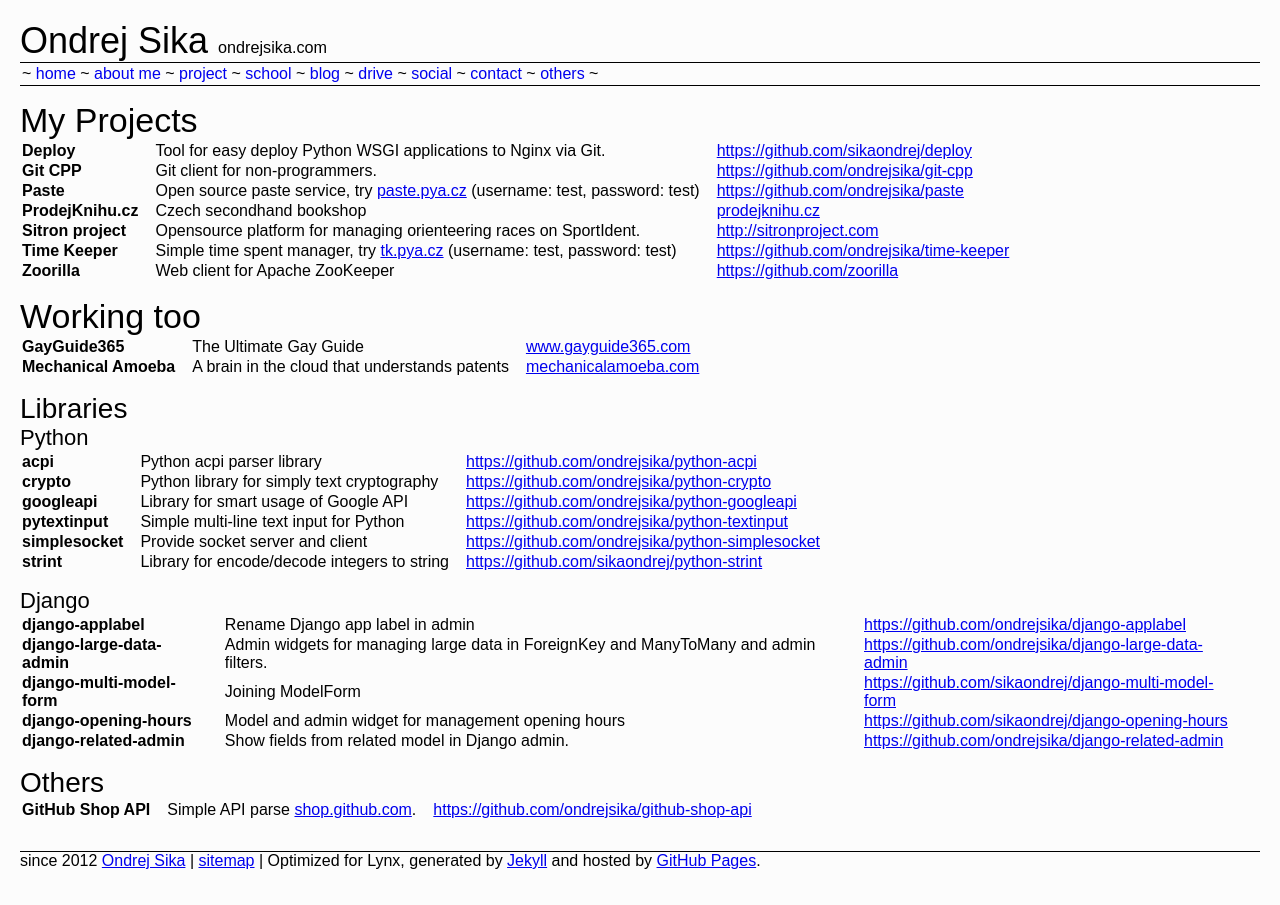
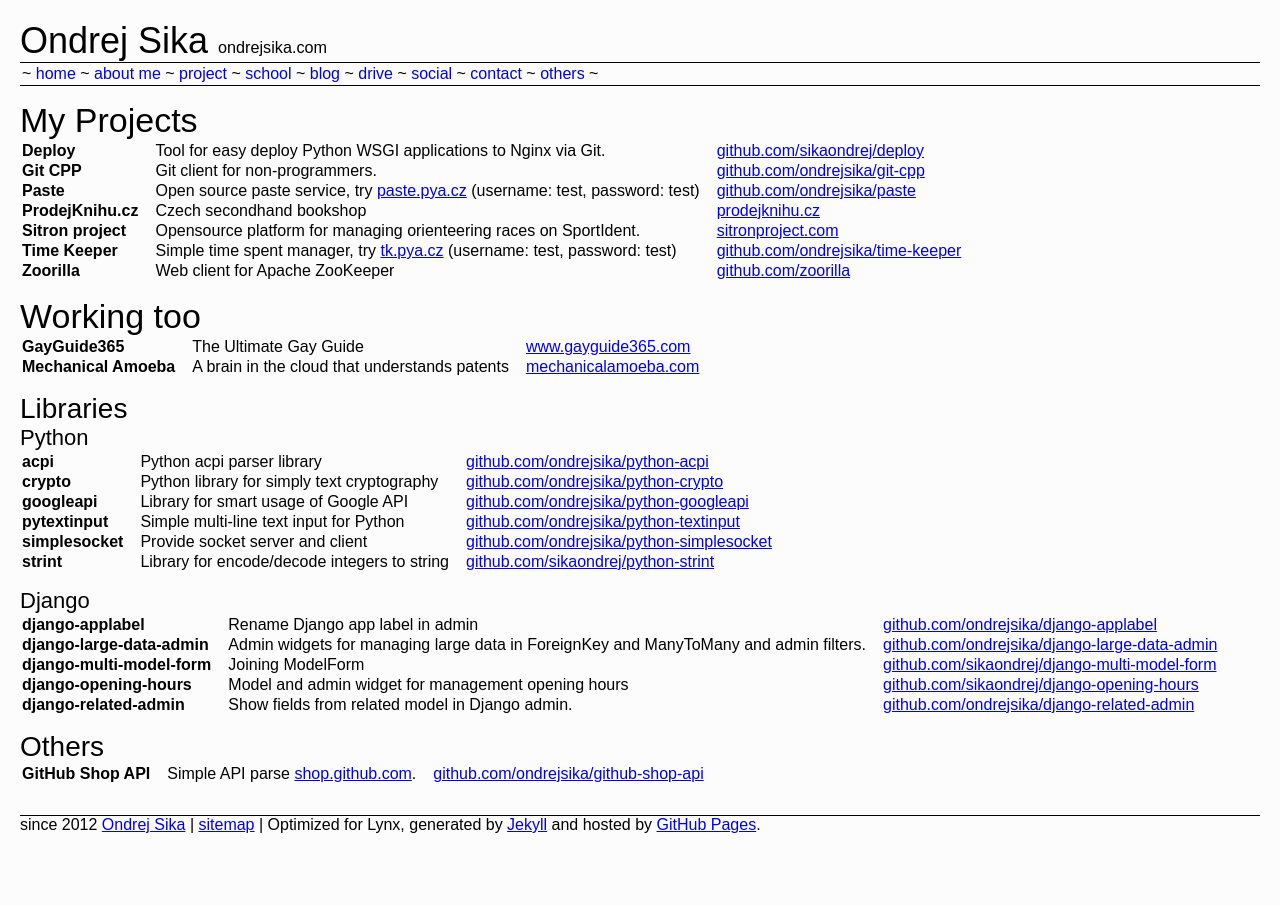
Before and after one commit to ondrejsika/ondrejsika.com, a Jekyll site: the page built from projects.html, in a window 1280 px wide. Built offline with Jekyll 4.4.1, drawn with Linux system fonts in a browser that asks for light colours; Markdown is read by kramdown in place of the engine named in the settings; comment, search, counter and statistics services are not loaded; some of the changed lines change nothing that is shown.

Commit message:
strip http://

```diff
--- a/projects.html
+++ b/projects.html
@@ -8,17 +8,17 @@
     <tr>
         <td><b>Deploy</b></td>
         <td>Tool for easy deploy Python WSGI applications to Nginx via Git.</td>
-        <td><a href="https://github.com/sikaondrej/deploy" target="_blank">https://github.com/sikaondrej/deploy</a></td>
+        <td><a href="https://github.com/sikaondrej/deploy" target="_blank">github.com/sikaondrej/deploy</a></td>
     </tr>
     <tr>
         <td><b>Git CPP</b></td>
         <td>Git client for non-programmers.</td>
-        <td><a href="https://github.com/ondrejsika/git-cpp" target="_blank">https://github.com/ondrejsika/git-cpp</a></td>
+        <td><a href="https://github.com/ondrejsika/git-cpp" target="_blank">github.com/ondrejsika/git-cpp</a></td>
     </tr>
     <tr>
         <td><b>Paste</b></td>
         <td>Open source paste service, try <a href="http://paste.pya.cz">paste.pya.cz</a> (username: test, password: test)</td>
-        <td><a href="https://github.com/ondrejsika/paste" target="_blank">https://github.com/ondrejsika/paste</a></td>
+        <td><a href="https://github.com/ondrejsika/paste" target="_blank">github.com/ondrejsika/paste</a></td>
     </tr>
     <tr>
         <td><b>ProdejKnihu.cz</b></td>
@@ -28,17 +28,17 @@
     <tr>
         <td><b>Sitron project</b></td>
         <td>Opensource platform for managing orienteering races on SportIdent.</td>
-        <td><a href="http://sitronproject.com" target="_blank">http://sitronproject.com</a></td>
+        <td><a href="http://sitronproject.com" target="_blank">sitronproject.com</a></td>
     </tr>
     <tr>
         <td><b>Time Keeper</b></td>
         <td>Simple time spent manager, try <a href="http://tk.pya.cz">tk.pya.cz</a> (username: test, password: test)</td>
-        <td><a href="https://github.com/ondrejsika/time-keeper" target="_blank">https://github.com/ondrejsika/time-keeper</a></td>
+        <td><a href="https://github.com/ondrejsika/time-keeper" target="_blank">github.com/ondrejsika/time-keeper</a></td>
     </tr>
     <tr>
         <td><b>Zoorilla</b></td>
         <td>Web client for Apache ZooKeeper</td>
-        <td><a href="https://github.com/zoorilla" target="_blank">https://github.com/zoorilla</a></td>
+        <td><a href="https://github.com/zoorilla" target="_blank">github.com/zoorilla</a></td>
     </tr>
 </table>
 
@@ -63,32 +63,32 @@
     <tr>
         <td><b>acpi</b></td>
         <td>Python acpi parser library</td>
-        <td><a href="https://github.com/ondrejsika/python-acpi" target="_blank">https://github.com/ondrejsika/python-acpi</a></td>
+        <td><a href="https://github.com/ondrejsika/python-acpi" target="_blank">github.com/ondrejsika/python-acpi</a></td>
     </tr>
     <tr>
         <td><b>crypto</b></td>
         <td>Python library for simply text cryptography</td>
-        <td><a href="https://github.com/ondrejsika/python-crypto" target="_blank">https://github.com/ondrejsika/python-crypto</a></td>
+        <td><a href="https://github.com/ondrejsika/python-crypto" target="_blank">github.com/ondrejsika/python-crypto</a></td>
     </tr>
     <tr>
         <td><b>googleapi</b></td>
         <td>Library for smart usage of Google API</td>
-        <td><a href="https://github.com/ondrejsika/python-googleapi" target="_blank">https://github.com/ondrejsika/python-googleapi</a></td>
+        <td><a href="https://github.com/ondrejsika/python-googleapi" target="_blank">github.com/ondrejsika/python-googleapi</a></td>
     </tr>
     <tr>
         <td><b>pytextinput</b></td>
         <td>Simple multi-line text input for Python</td>
-        <td><a href="https://github.com/ondrejsika/python-textinput" target="_blank">https://github.com/ondrejsika/python-textinput</a></td>
+        <td><a href="https://github.com/ondrejsika/python-textinput" target="_blank">github.com/ondrejsika/python-textinput</a></td>
     </tr>
     <tr>
         <td><b>simplesocket</b></td>
         <td>Provide socket server and client</td>
-        <td><a href="https://github.com/ondrejsika/python-simplesocket" target="_blank">https://github.com/ondrejsika/python-simplesocket</a></td>
+        <td><a href="https://github.com/ondrejsika/python-simplesocket" target="_blank">github.com/ondrejsika/python-simplesocket</a></td>
     </tr>
     <tr>
         <td><b>strint</b></td>
         <td>Library for encode/decode integers to string</td>
-        <td><a href="https://github.com/sikaondrej/python-strint" target="_blank">https://github.com/sikaondrej/python-strint</a></td>
+        <td><a href="https://github.com/sikaondrej/python-strint" target="_blank">github.com/sikaondrej/python-strint</a></td>
     </tr>
 </table>
 
@@ -97,27 +97,27 @@
     <tr>
         <td><b>django-applabel</b></td>
         <td>Rename Django app label in admin</td>
-        <td><a href="https://github.com/ondrejsika/django-applabel" target="_blank">https://github.com/ondrejsika/django-applabel</a></td>
+        <td><a href="https://github.com/ondrejsika/django-applabel" target="_blank">github.com/ondrejsika/django-applabel</a></td>
     </tr>
     <tr>
         <td><b>django-large-data-admin</b></td>
         <td>Admin widgets for managing large data in ForeignKey and ManyToMany and admin filters.</td>
-        <td><a href="https://github.com/ondrejsika/django-large-data-admin" target="_blank">https://github.com/ondrejsika/django-large-data-admin</a></td>
+        <td><a href="https://github.com/ondrejsika/django-large-data-admin" target="_blank">github.com/ondrejsika/django-large-data-admin</a></td>
     </tr>
     <tr>
         <td><b>django-multi-model-form</b></td>
         <td>Joining ModelForm</td>
-        <td><a href="https://github.com/sikaondrej/django-multi-model-form" target="_blank">https://github.com/sikaondrej/django-multi-model-form</a></td>
+        <td><a href="https://github.com/sikaondrej/django-multi-model-form" target="_blank">github.com/sikaondrej/django-multi-model-form</a></td>
     </tr>
     <tr>
         <td><b>django-opening-hours</b></td>
         <td>Model and admin widget for management opening hours</td>
-        <td><a href="https://github.com/sikaondrej/django-opening-hours" target="_blank">https://github.com/sikaondrej/django-opening-hours</a></td>
+        <td><a href="https://github.com/sikaondrej/django-opening-hours" target="_blank">github.com/sikaondrej/django-opening-hours</a></td>
     </tr>
     <tr>
         <td><b>django-related-admin</b></td>
         <td>Show fields from related model in Django admin.</td>
-        <td><a href="https://github.com/ondrejsika/django-related-admin" target="_blank">https://github.com/ondrejsika/django-related-admin</a></td>
+        <td><a href="https://github.com/ondrejsika/django-related-admin" target="_blank">github.com/ondrejsika/django-related-admin</a></td>
     </tr>
 </table>
 
@@ -126,6 +126,6 @@
     <tr>
         <td><b>GitHub Shop API</b></td>
         <td>Simple API parse <a href="http://shop.github.com">shop.github.com</a>.</td>
-        <td><a href="https://github.com/ondrejsika/github-shop-api" target="_blank">https://github.com/ondrejsika/github-shop-api</a></td>
+        <td><a href="https://github.com/ondrejsika/github-shop-api" target="_blank">github.com/ondrejsika/github-shop-api</a></td>
     </tr>
 </table>
```
